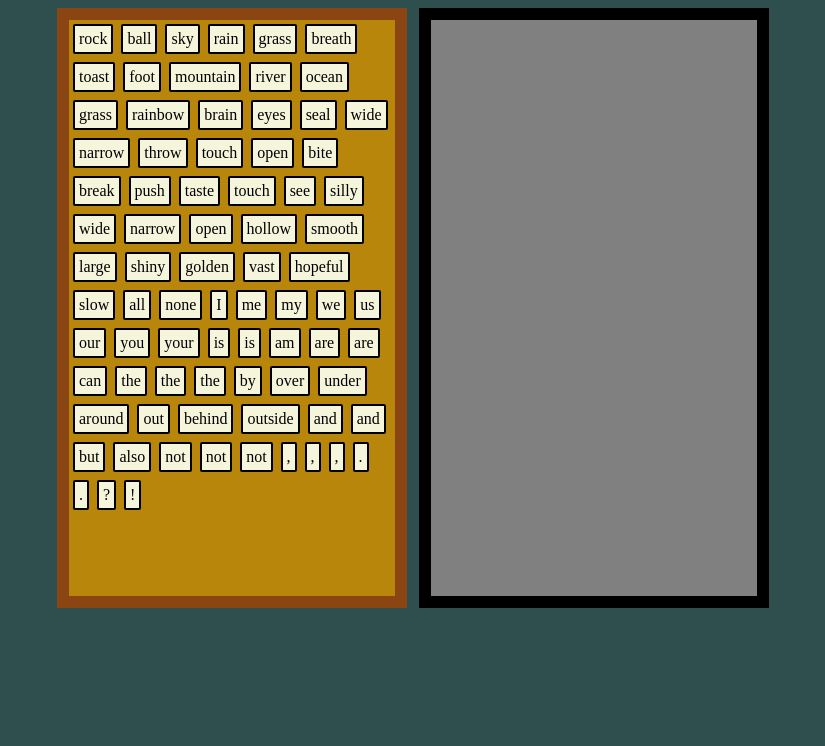
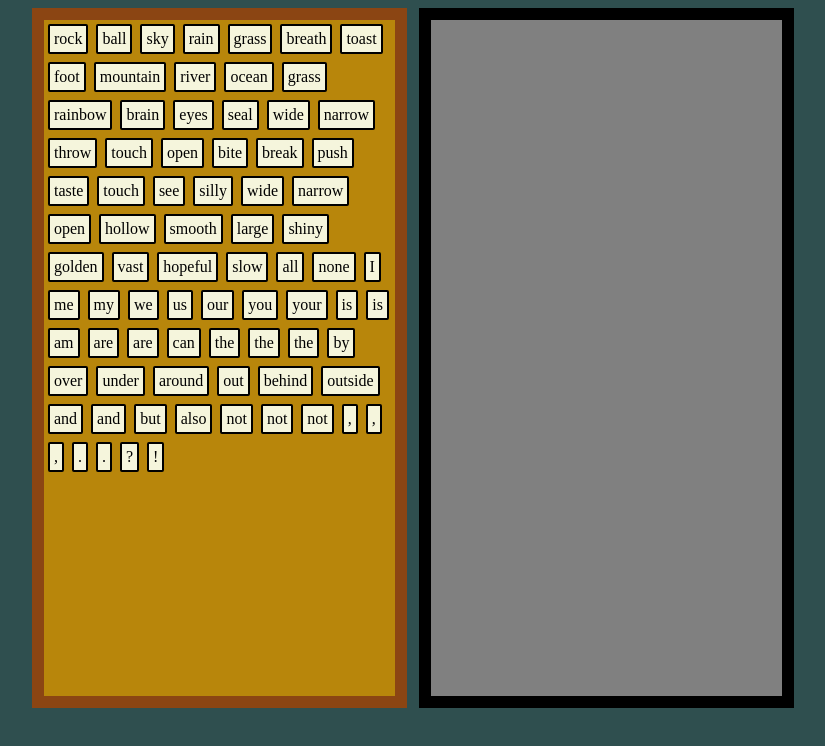
Before and after one commit to estivalbloom/fridge-magnet, a Vue app: page / in a window 1280 px wide. Shown: the top 746 px of the page, without its empty margins (227-1052 px from the left). Built offline with nearby package versions, Linux system fonts and the light colour scheme.

Commit message:
Increases container size more

```diff
--- a/src/App.vue
+++ b/src/App.vue
@@ -129,8 +129,8 @@
 
 .magnet-container {
 
-	height: 600px;
-	width: 350px;
+	height: 700px;
+	width: 375px;
 	display: flex;
 	flex-wrap: wrap;
 	align-items: flex-start;
```
